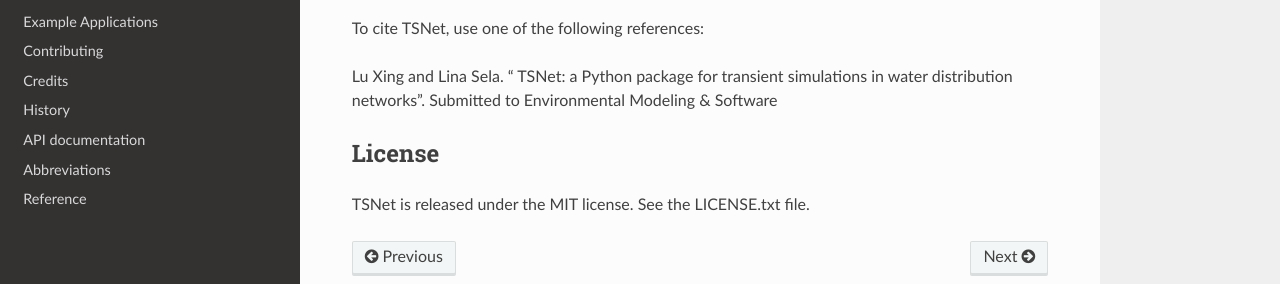
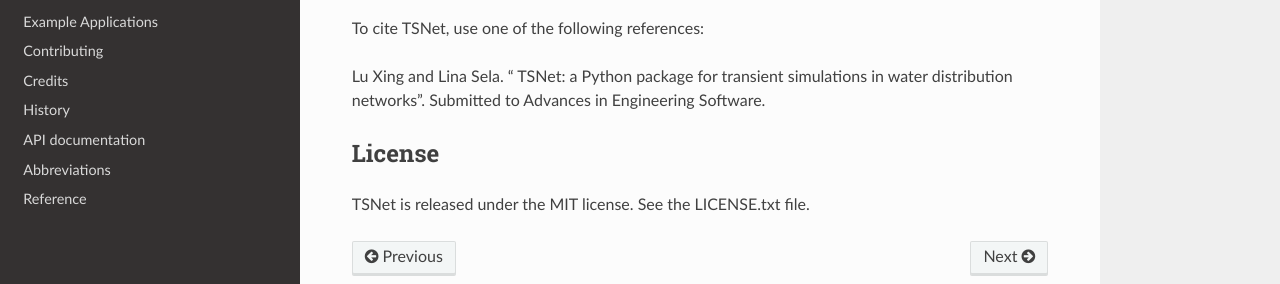
Before and after one commit to glorialulu/TSNet, a Sphinx documentation site: the page built from docs/readme.rst, in a window 1280 px wide and 900 px high, scrolled down 1382 px. Shown: the part 513-797 px from the top of the window. Built offline with Sphinx 7.4.7 and the Read the Docs theme 2.0.0, drawn with Linux system fonts in a browser that asks for light colours; pages that are not in the unit, such as notebooks, are missing from menus.

```diff
--- a/docs/readme.rst
+++ b/docs/readme.rst
@@ -97,7 +97,7 @@
 
 Lu Xing and Lina Sela. " TSNet: a Python package
 for transient simulations in water distribution networks".
-Submitted to Environmental Modeling & Software
+Submitted to Advances in Engineering Software.
 
 
 License
```
